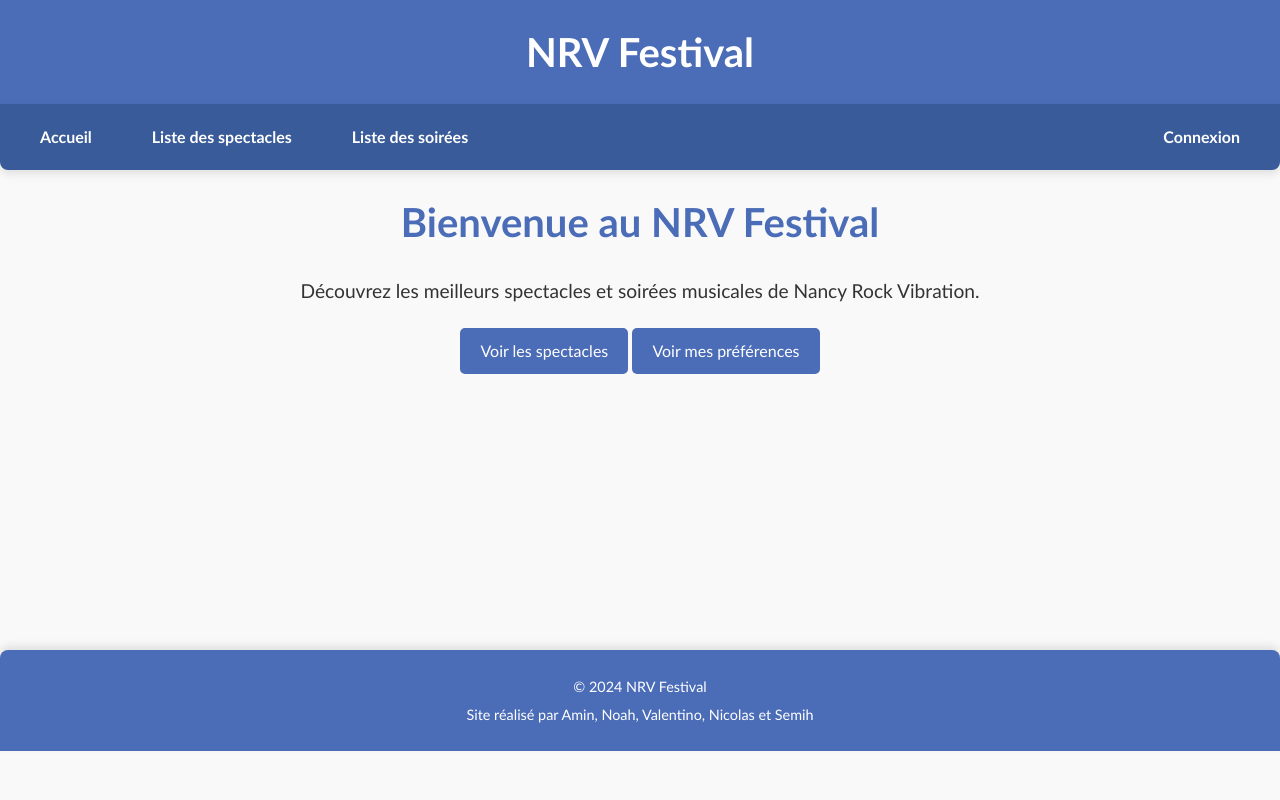
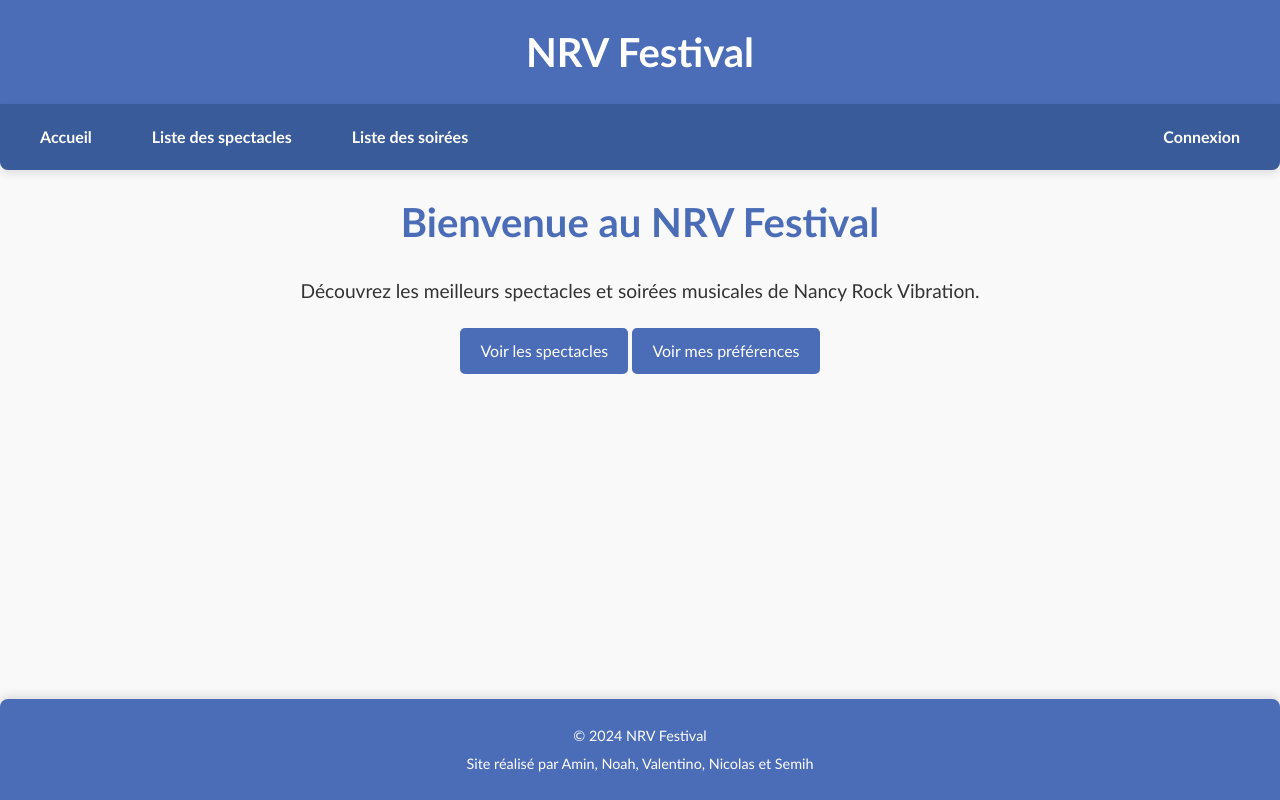
Before and after one commit to AminoBela/SAE_Belalia_Laghlali_Lambert_Sanjuan_Topcu, a PHP site: page / in a window 1280 px wide. Run offline with PHP 8.4, Linux system fonts and the light colour scheme.

Commit message:
Css modifs

```diff
--- a/public/styles/global.css
+++ b/public/styles/global.css
@@ -15,6 +15,11 @@ body {
     line-height: 1.6;
     display: flex;
     flex-direction: column;
+    min-height: 100vh;
+}
+
+main {
+    flex: 1;
 }
 
 header {
@@ -129,7 +134,7 @@ footer p {
 }
 
 
-@media screen and (max-width: 900px) {
+@media screen and (max-width: 1050px) {
     .dropdown {
         margin: 0 10px;
     }
@@ -167,3 +172,16 @@ main {
     flex-direction: column;
     justify-content: space-between;
 }
+
+.footer-fixed {
+    position: relative;
+    bottom: 0;
+    width: 100%;
+    background-color: #4b6cb7;
+    color: white;
+    text-align: center;
+    padding: 20px;
+    box-shadow: 0 -4px 8px rgba(0, 0, 0, 0.1);
+    border-top-left-radius: 8px;
+    border-top-right-radius: 8px;
+}
--- a/public/styles/home.css
+++ b/public/styles/home.css
@@ -33,8 +33,17 @@
     background-color: #395b99;
 }
 
-footer {
-    position: relative;
+/* position du footer en bas de page scrollable */
+
+.footer {
+    position: fixed;
+    left: 0;
     bottom: 0;
     width: 100%;
+    background-color: #4b6cb7;
+    color: white;
+    text-align: center;
+    padding: 10px 0;
 }
+
+/* body prend toute la hauteur de la page */
--- a/src/classes/renderer/Renderer.php
+++ b/src/classes/renderer/Renderer.php
@@ -76,7 +76,7 @@ abstract class Renderer
     protected function renderFooter(): string
     {
         return <<<HTML
-            <footer>
+            <footer class="footer-fixed">
                 <p>&copy; 2024 NRV Festival</p>
                 <p>Site réalisé par Amin, Noah, Valentino, Nicolas et Semih</p>
             </footer>
```
Also changed, not shown: public/styles/form.css (+20 -0 lines), public/styles/login.css (+21 -4 lines), public/styles/soiree.css (+25 -2 lines), public/styles/spectacles.css (+52 -1 lines), public/styles/spectacle-details.css (line endings or trailing spaces), 1 other file.
